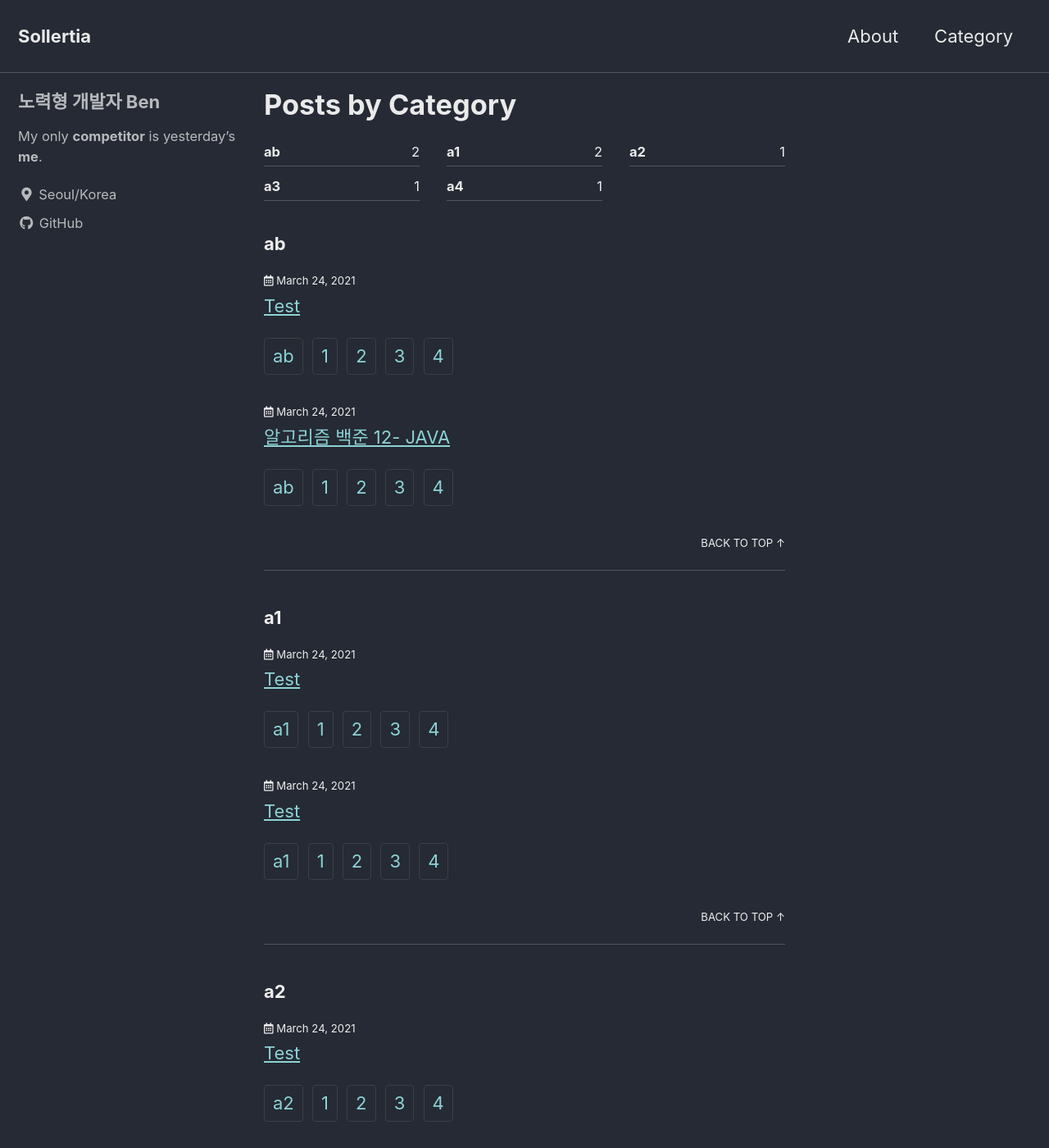
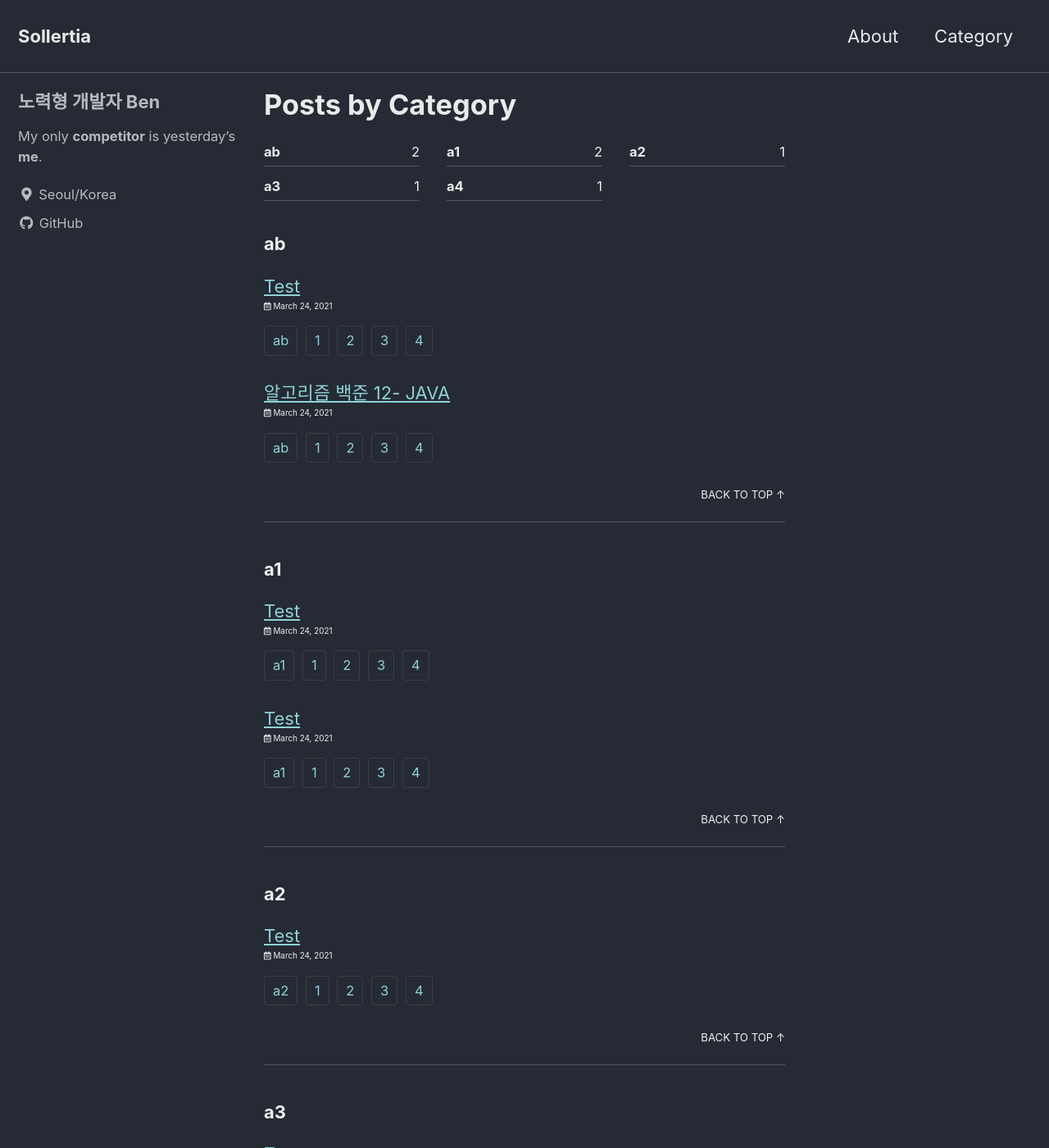
Before and after one commit to sollertia/sollertia.github.io, a Jekyll site: the page built from _pages/category_archive.md, in a window 1280 px wide and 1400 px high. Shown: the whole window at 82% size. Built offline with Jekyll 4.4.1, drawn with Linux system fonts in a browser that asks for light colours; cached includes are drawn as plain includes.

Commit message:
add include archive-singel-categories, mod categories

```diff
--- /dev/null
+++ b/_includes/archive-single-categories.html
@@ -0,0 +1,35 @@
+{% if post.header.teaser %}
+  {% capture teaser %}{{ post.header.teaser }}{% endcapture %}
+{% else %}
+  {% assign teaser = site.teaser %}
+{% endif %}
+
+{% if post.id %}
+  {% assign title = post.title | markdownify | remove: "<p>" | remove: "</p>" %}
+{% else %}
+  {% assign title = post.title %}
+{% endif %}
+
+<div class="{{ include.type | default: 'list' }}__item">
+  <article class="archive__item" itemscope itemtype="https://schema.org/CreativeWork">
+    <div>
+    {% if include.type == "grid" and teaser %}
+      <div class="archive__item-teaser">
+        <img src="{{ teaser | relative_url }}" alt="">
+      </div>
+    {% endif %}
+      <span>
+      {% if post.link %}
+        <a href="{{ post.link }}">{{ title }}</a> <a href="{{ post.url | relative_url }}" rel="permalink"><i class="fas fa-link" aria-hidden="true" title="permalink"></i><span class="sr-only">Permalink</span></a>
+      {% else %}
+        <a href="{{ post.url | relative_url }}" rel="permalink">{{ title }}</a>
+      {% endif %}
+      </span>
+      <small>
+      {% include page__meta.html type=include.type %}
+      {% include teaser_taxonomy.html type=include.type %}
+      </small>
+    </div>
+  <!--  {% if post.excerpt %}<p class="archive__item-excerpt" itemprop="description">{{ post.excerpt | markdownify | strip_html | truncate: 160 }}</p>{% endif %}-->
+  </article>
+</div>
--- a/_layouts/categories.html
+++ b/_layouts/categories.html
@@ -33,7 +33,7 @@ layout: archive
         <h2 class="archive__subtitle">{{ category[0] }}</h2>
         <div class="entries-{{ entries_layout }}">
           {% for post in category.last %}
-            {% include archive-single.html type=entries_layout %}
+            {% include archive-single-categories.html type=entries_layout %}
           {% endfor %}
         </div>
         <a href="#page-title" class="back-to-top">{{ site.data.ui-text[site.locale].back_to_top | default: 'Back to Top' }} &uarr;</a>
```
